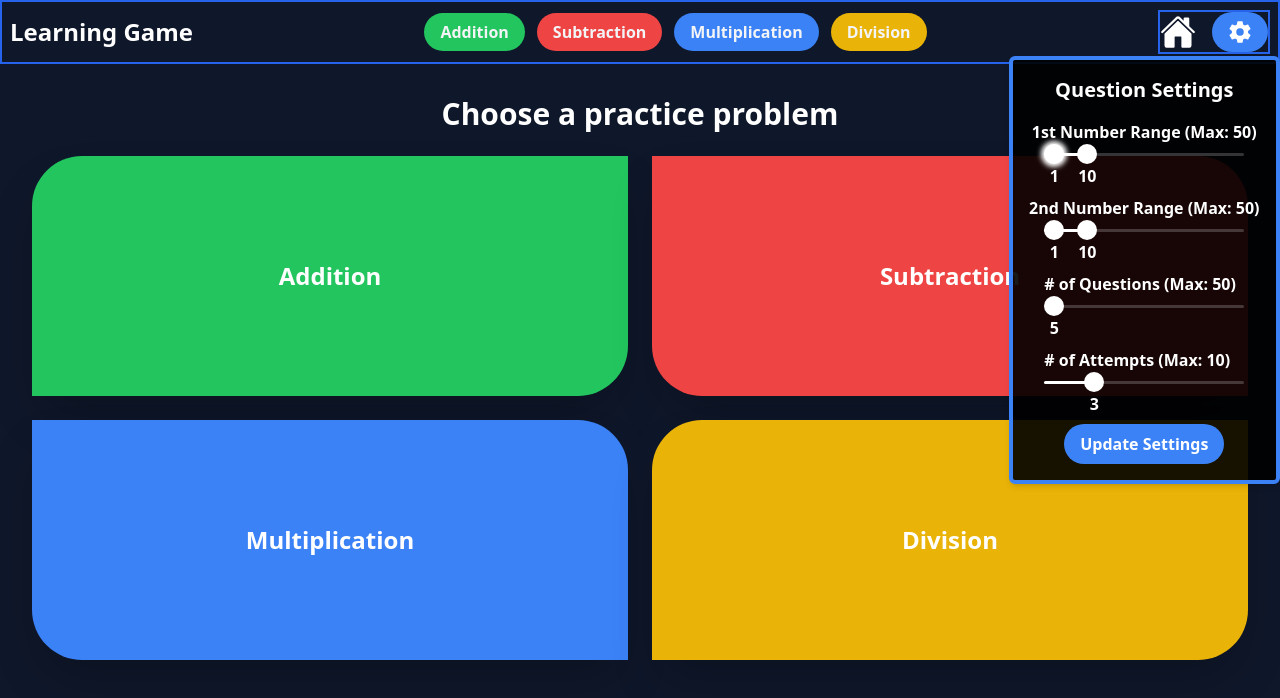
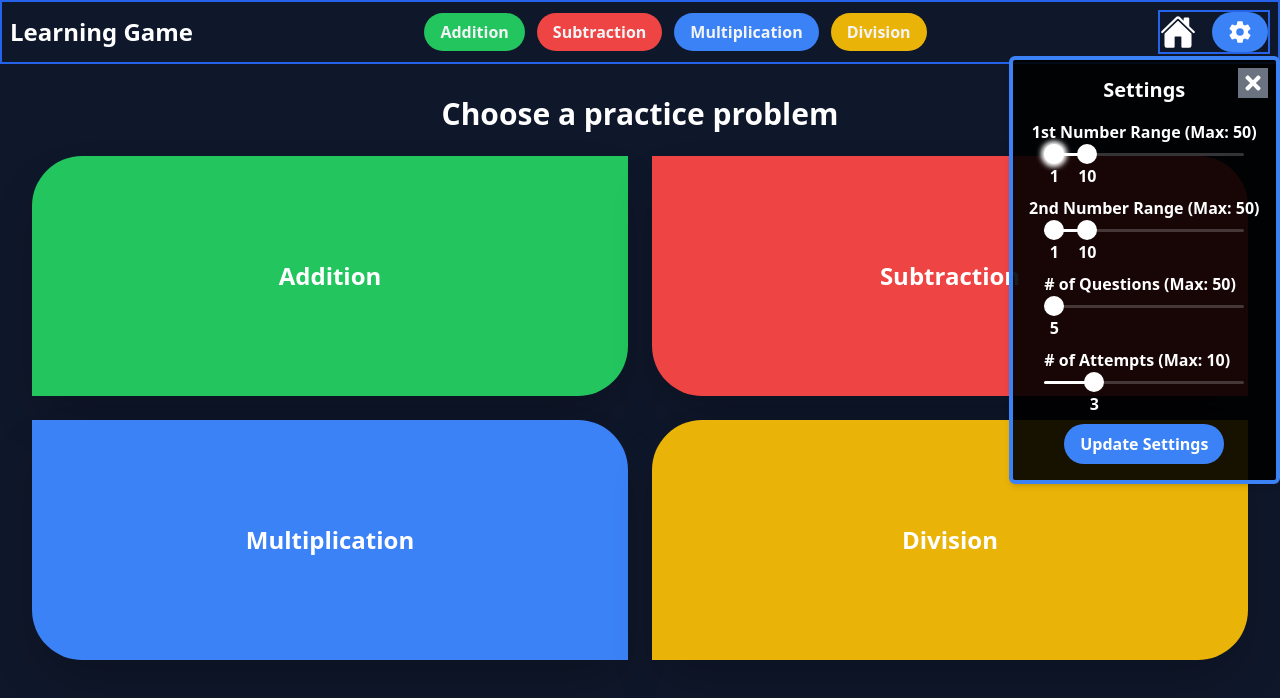
Before and after one commit to bartswierz/learning-game, a React (Vite) app: page / in a window 1280 px wide. Both pictures are taken after a click on the button 1240 px from the left and 32 px from the top of the page. Shown: the top 698 px of the page. Built offline with nearby package versions, Linux system fonts and the light colour scheme.

Commit message:
added close button to settings

```diff
--- a/src/components/ui/Settings/Settings.tsx
+++ b/src/components/ui/Settings/Settings.tsx
@@ -1,10 +1,12 @@
 import { Popover, PopoverContent, PopoverTrigger } from "@/components/ui/shadcn/popover";
+import { PopoverClose } from "@radix-ui/react-popover";
 import { IoSettingsSharp } from "react-icons/io5";
 import { Tooltip, TooltipContent, TooltipProvider, TooltipTrigger } from "@/components/ui/shadcn/tooltip";
 import "../shadcn/styles.css";
 import useSettingsStore from "@/store/store";
 import type { Settings } from "@/types/types";
 import SettingsForm__ from "./SettingsForm";
+import { FaTimes } from "react-icons/fa";
 
 // Settings Component that allows the user to update the value settings(numberOne, numberTwo, # of questions, # of Attempts)
 const Settings = () => {
@@ -31,10 +33,15 @@ const Settings = () => {
       {/* CONTENT INSIDE POPUP */}
       <PopoverContent
         align="center"
-        className="bg-transparent/70x bg-black/25X bg-black/90 border-blue-500 border-4 rounded-md w-full"
+        className="bg-transparent/70x bg-black/25X bg-black/90 border-blue-500 border-4 rounded-md w-full relative"
       >
-        <p className="text-white text-center mb-4 font-bold text-xl">Question Settings</p>
+        <p className="text-white text-center mb-4 font-bold text-xl">Settings</p>
         <SettingsForm__ settings={settings} />
+        <PopoverClose className="absolute text-white top-2 right-2">
+          <div className="transition-color duration-100 ease-in bg-gray-500 hover:bg-blue-500 p-1">
+            <FaTimes size={22} />
+          </div>
+        </PopoverClose>
       </PopoverContent>
     </Popover>
   );
```
